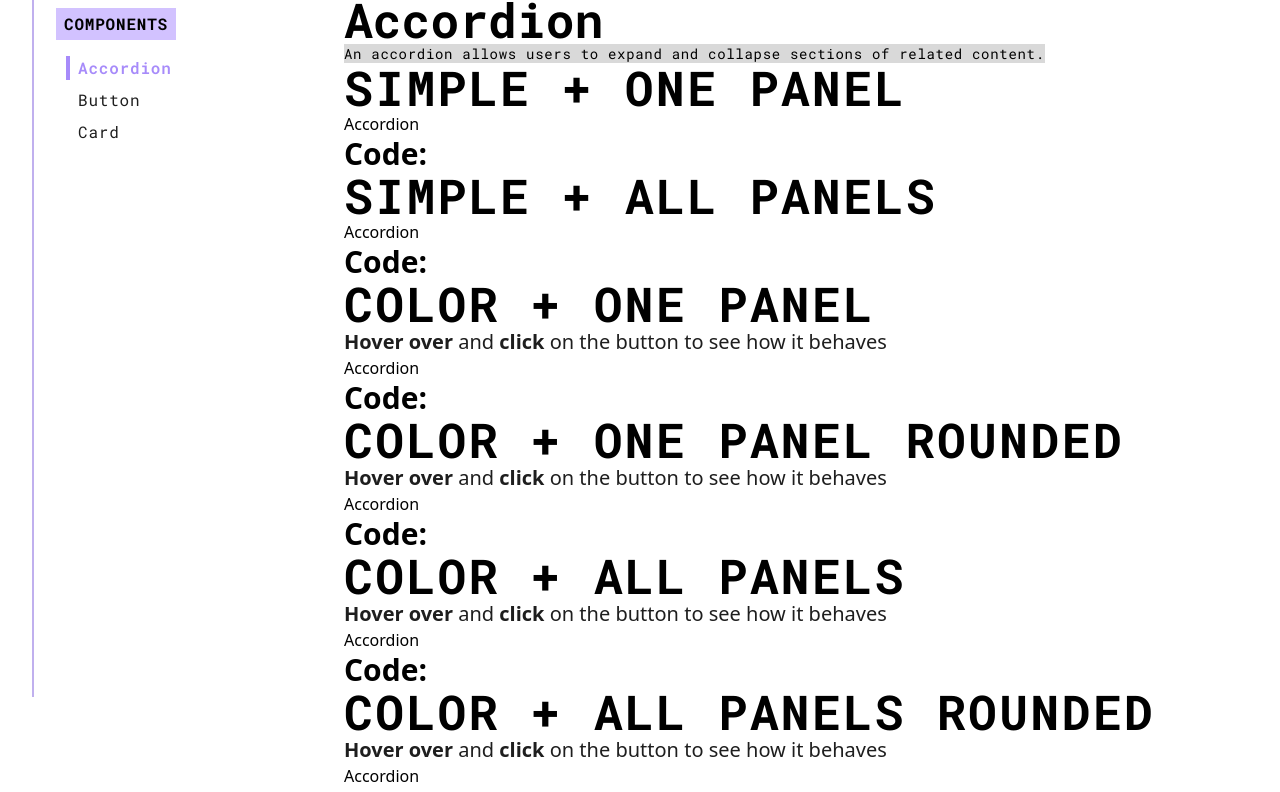
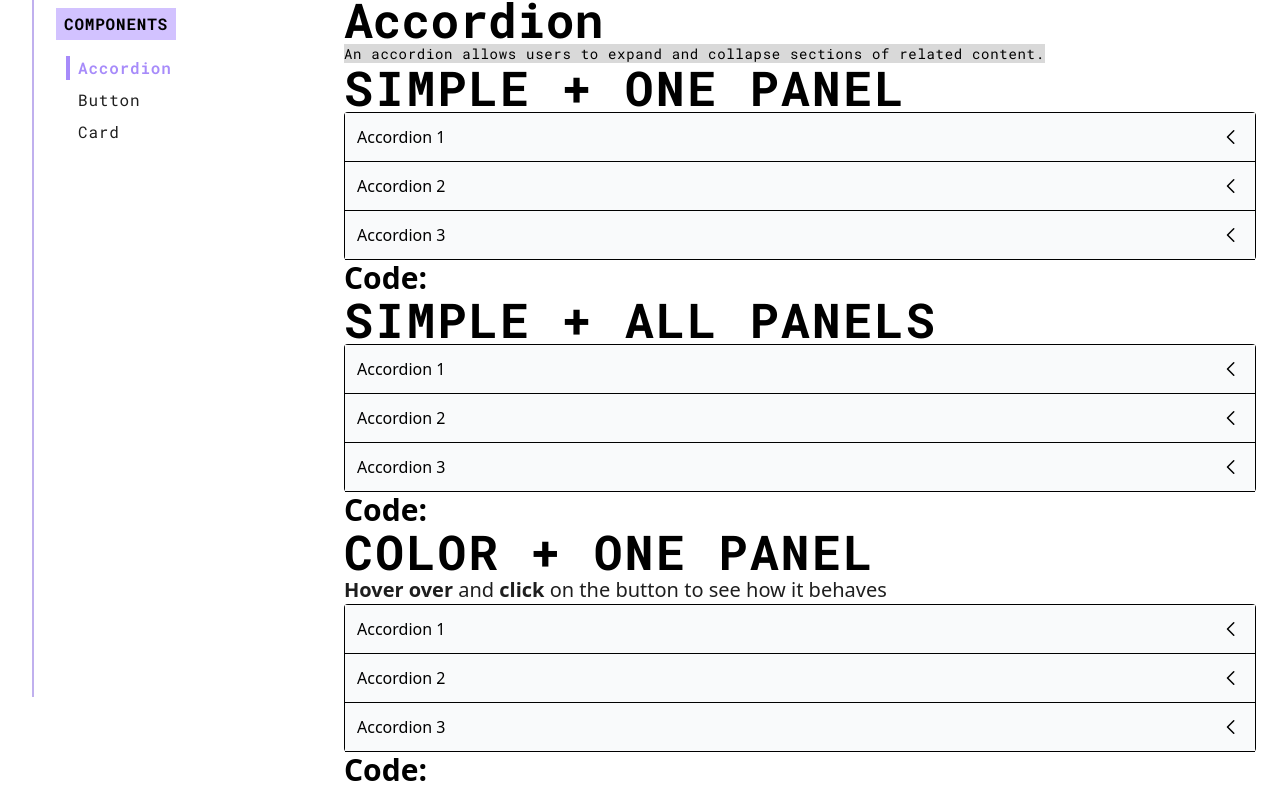
Before and after one commit to nataliakuntic/pastel-ui, a React (Vite) app: page /accordion in a window 1280 px wide. Shown: the part 335-1127 px from the top of the page. Built offline with nearby package versions, Linux system fonts and the light colour scheme.

Commit message:
ACCORDION COMPONENT ADDED
Basic version of the Accordion component is ADDED
and displayed on the AccordionPage.

```diff
--- a/src/pastel-ui-library/components/Accordion/Accordion.tsx
+++ b/src/pastel-ui-library/components/Accordion/Accordion.tsx
@@ -1,9 +1,50 @@
-function Accordion() {
-  return (
-    <div>
-      <h1>Accordion</h1>
-    </div>
-  );
+import { useState } from "react";
+import { GoChevronDown, GoChevronLeft } from "react-icons/go";
+
+interface AccordionProps {
+  items: {
+    id: string;
+    label: string;
+    content: string;
+  }[];
 }
 
+const Accordion: React.FC<AccordionProps> = ({ items }) => {
+  const [expandedIndex, setExpandedIndex] = useState(-1);
+
+  const handleClick = (nextIndex: number) => {
+    setExpandedIndex((currentExpandedIndex) => {
+      if (currentExpandedIndex === nextIndex) {
+        return -1;
+      } else {
+        return nextIndex;
+      }
+    });
+  };
+
+  const renderedItems = items.map((item, index) => {
+    const isExpanded = index === expandedIndex;
+
+    const icon = (
+      <span className="text-2xl">
+        {isExpanded ? <GoChevronDown /> : <GoChevronLeft />}
+      </span>
+    );
+
+    return (
+      <div key={item.id}>
+        <div
+          className="flex justify-between p-3 bg-gray-50 border-b items-center cursor-pointer"
+          onClick={() => handleClick(index)}
+        >
+          {item.label}
+          {icon}
+        </div>
+        {isExpanded && <div className="border-b p-5">{item.content}</div>}
+      </div>
+    );
+  });
+  return <div className="border-x border-t rounded">{renderedItems}</div>;
+};
+
 export default Accordion;
--- a/src/pastel-ui-website/pages/AccordionPage.tsx
+++ b/src/pastel-ui-website/pages/AccordionPage.tsx
@@ -7,6 +7,27 @@ import ParagraphText from "./partials/ParagraphText";
 import SubsectionHeading from "./partials/SubsectionHeading";
 
 const AccordionPage: React.FC = () => {
+  const items = [
+    {
+      id: "random1",
+      label: "Accordion 1",
+      content:
+        "Longer information hidden inside of this panel. It is formatted with padding on the left, right, top and bottom sides for clarity",
+    },
+    {
+      id: "random2",
+      label: "Accordion 2",
+      content:
+        "More than one Accordion panel is open. All the information is easily accessible at the same time. The layout of the Component keeps all the breathable spacing.",
+    },
+    {
+      id: "random3",
+      label: "Accordion 3",
+      content:
+        "More than one Accordion panel is open. All the information is easily accessible at the same time. The layout of the Component keeps all the breathable spacing.",
+    },
+  ];
+
   return (
     <div>
       <ComponentBreadcrumb>Component/ Accordion</ComponentBreadcrumb>
@@ -20,13 +41,13 @@ const AccordionPage: React.FC = () => {
 
       <ComponentVariantHeading>Simple + One Panel</ComponentVariantHeading>
 
-      <Accordion />
+      <Accordion items={items} />
 
       <SubsectionHeading>Code:</SubsectionHeading>
 
       <ComponentVariantHeading>Simple + All Panels</ComponentVariantHeading>
 
-      <Accordion />
+      <Accordion items={items} />
 
       <SubsectionHeading>Code:</SubsectionHeading>
 
@@ -38,7 +59,7 @@ const AccordionPage: React.FC = () => {
         behaves
       </ParagraphText>
 
-      <Accordion />
+      <Accordion items={items} />
 
       <SubsectionHeading>Code:</SubsectionHeading>
 
@@ -52,7 +73,7 @@ const AccordionPage: React.FC = () => {
         behaves
       </ParagraphText>
 
-      <Accordion />
+      <Accordion items={items} />
 
       <SubsectionHeading>Code:</SubsectionHeading>
 
@@ -64,7 +85,7 @@ const AccordionPage: React.FC = () => {
         behaves
       </ParagraphText>
 
-      <Accordion />
+      <Accordion items={items} />
 
       <SubsectionHeading>Code:</SubsectionHeading>
 
@@ -78,7 +99,7 @@ const AccordionPage: React.FC = () => {
         behaves
       </ParagraphText>
 
-      <Accordion />
+      <Accordion items={items} />
 
       <SubsectionHeading>Code:</SubsectionHeading>
     </div>
```
